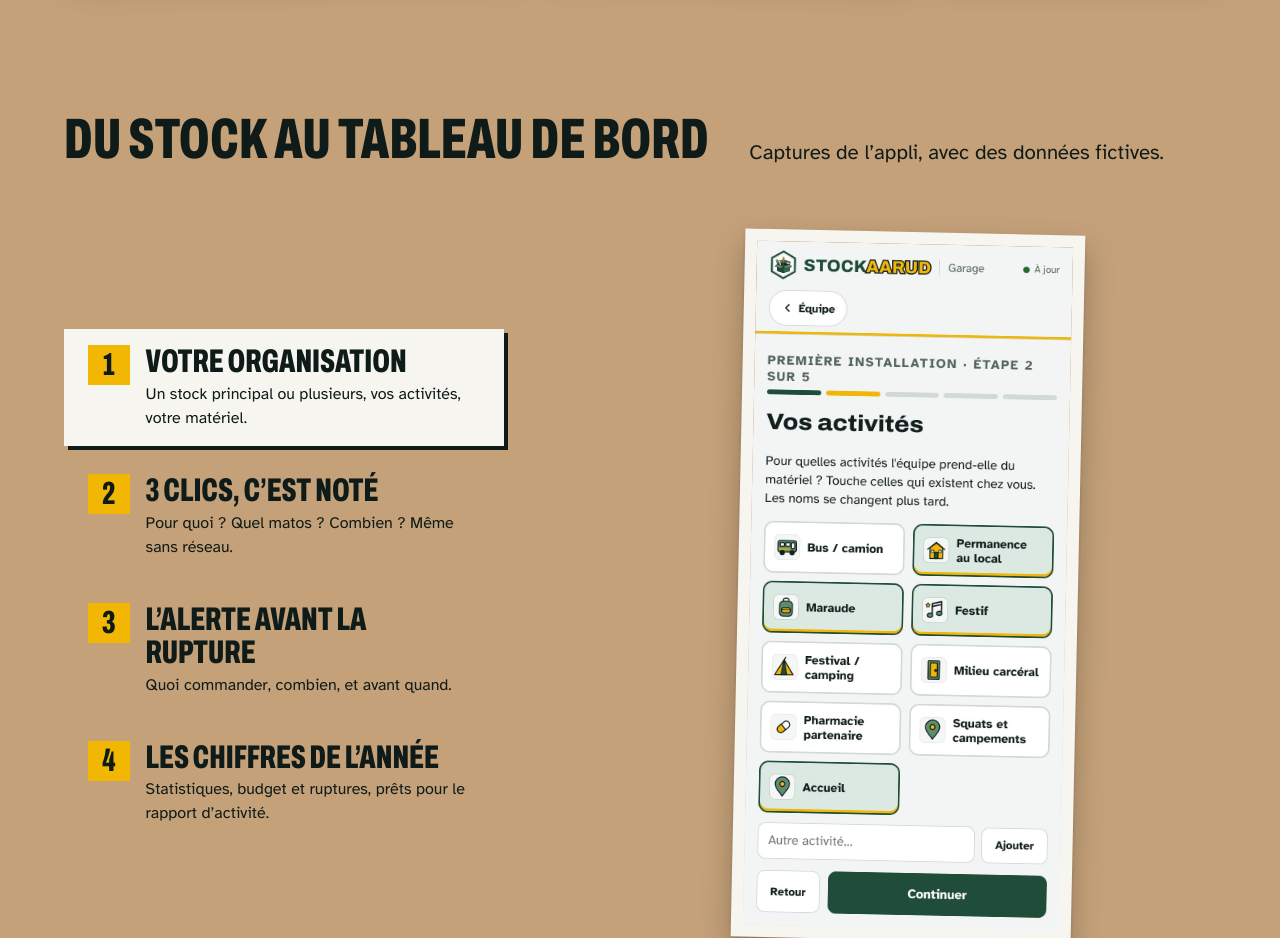
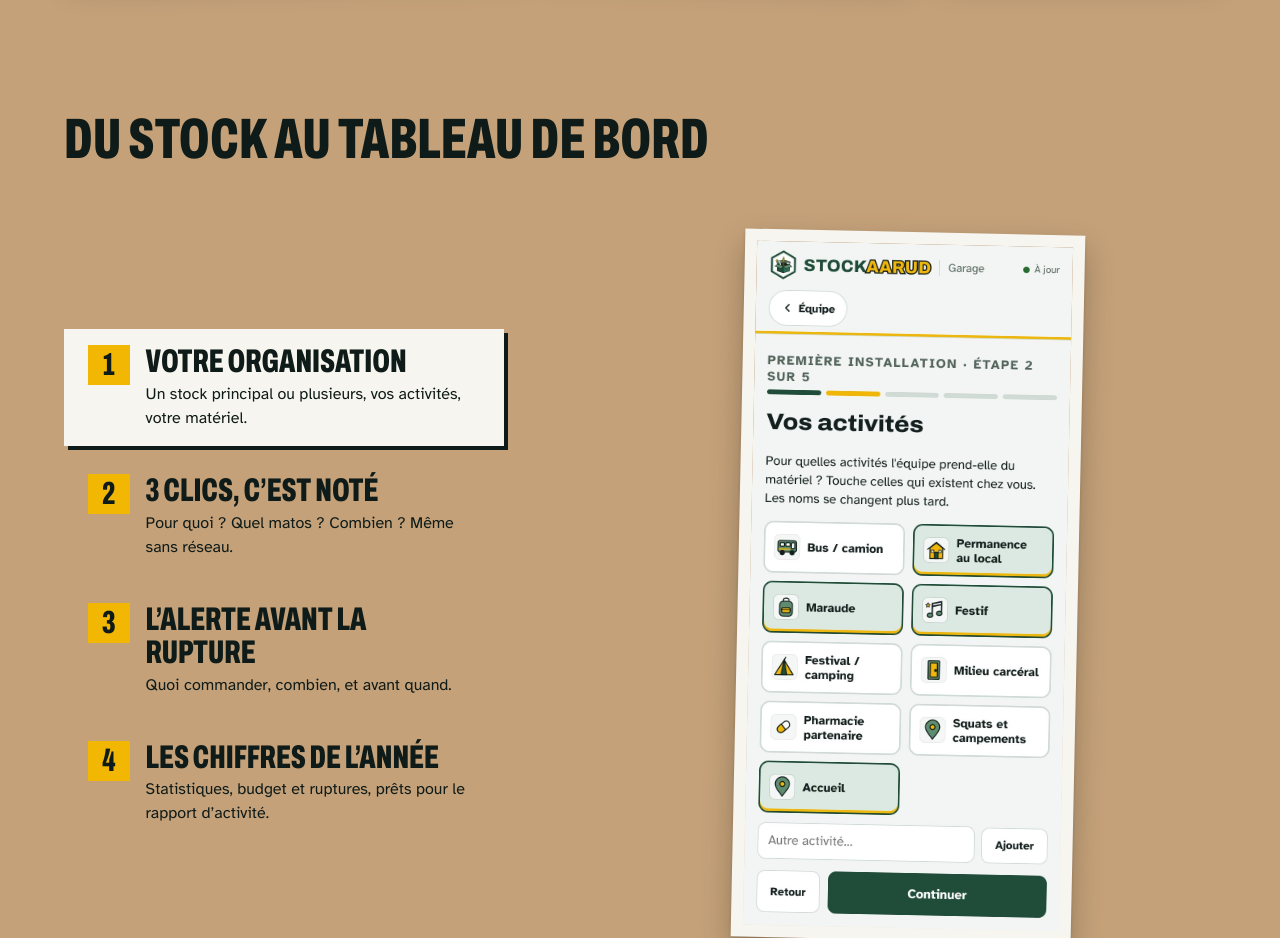
Before and after one commit to Stockaarud/stockaarud.github.io, a plain HTML site: page index.html in a window 1280 px wide. Shown: the part 1740-2678 px from the top of the page. Drawn offline with Linux system fonts and the light colour scheme.

Commit message:
Accueil : retire la mention sous « Du stock au tableau de bord »
Co-Authored-By: Claude Opus 5.5 <noreply@anthropic.com>
Claude-Session: https://claude.ai/code/session_01VpNJYW96ZqVjg3y5FHcikj

```diff
--- a/index.html
+++ b/index.html
@@ -94,7 +94,6 @@
     <div class="container">
       <div class="section-head">
         <h2 id="marche">Du stock au tableau de bord</h2>
-        <p class="lead">Captures de l’appli, avec des données fictives.</p>
       </div>
       <div class="switcher">
         <div class="tabs" role="tablist" aria-label="Les étapes">
```
